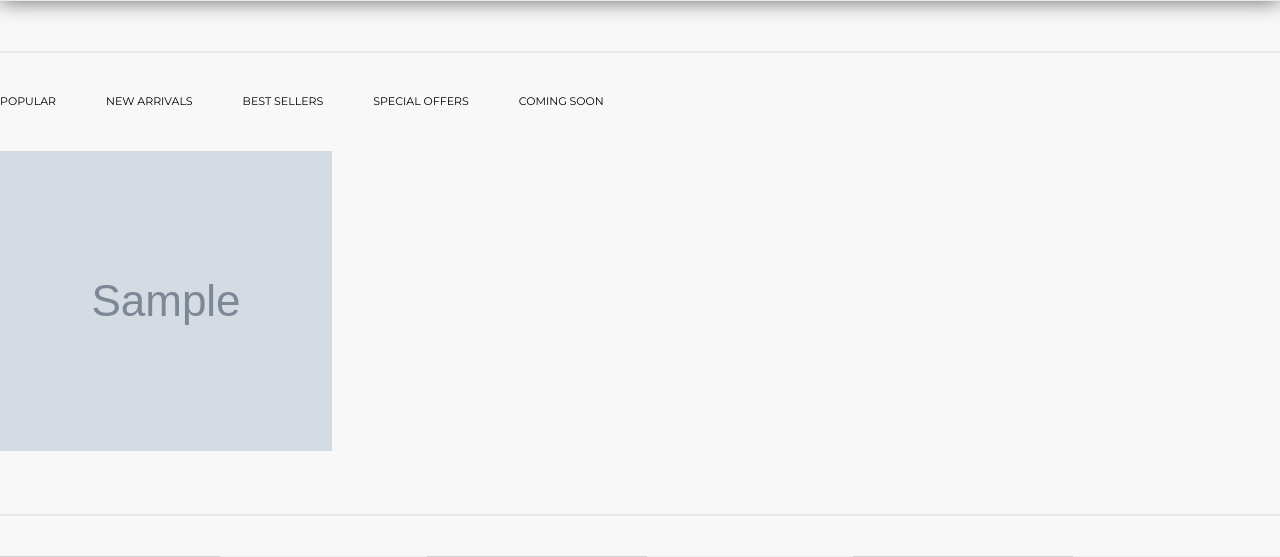
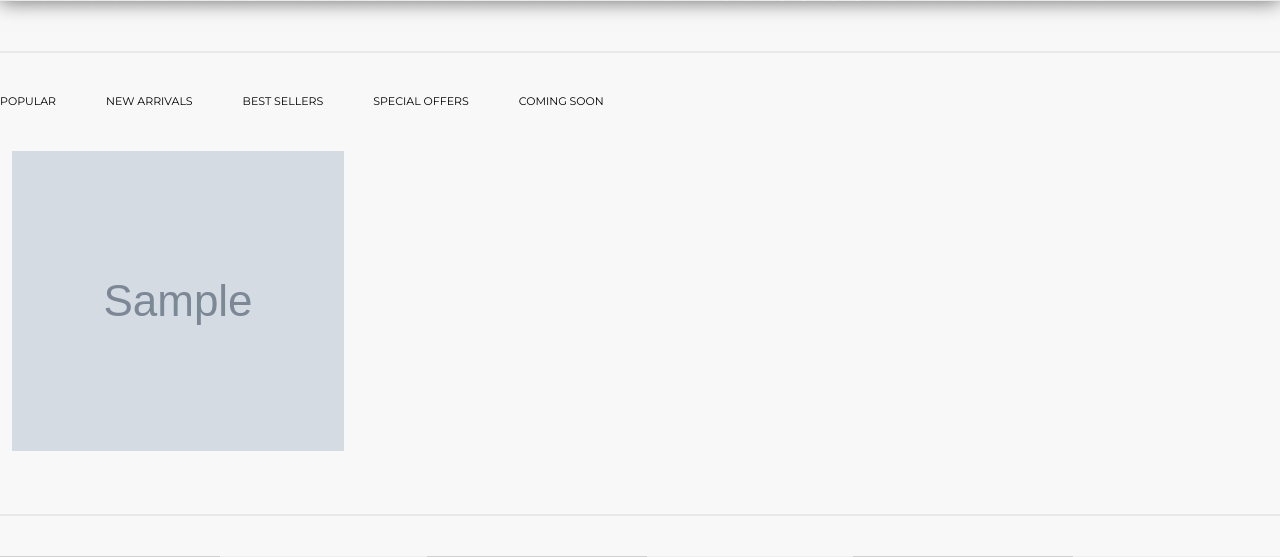
Before and after one commit to Fan4ik20/Vlark, a Django app: page / in a window 1280 px wide; the page is wider, and only the part inside the window is pictured. Shown: the part 697-1254 px from the top of that part. Run offline with Django 3.2, Linux system fonts and the light colour scheme; tables that the repository leaves empty hold one stand-in row (values such as "Sample post"); grey boxes marked "Sample" are stand-in pictures.

Commit message:
Fixed home.html design

```diff
--- a/shop/models.py
+++ b/shop/models.py
@@ -67,7 +67,7 @@ class Event(models.Model):
     event_name = models.CharField(max_length=30)
     description = models.CharField(max_length=500)
     event_date = models.DateTimeField()
-    event_cost = models.FloatField(default=0)
+    event_cost = models.IntegerField(default=0)
     event_address = models.CharField(max_length=50)
     event_img = models.ImageField(upload_to="event_img/")
     city = models.ForeignKey(City, on_delete=models.CASCADE)
--- a/shop/static/shop/css/base.css
+++ b/shop/static/shop/css/base.css
@@ -27,7 +27,12 @@ h1,h2,h3,h4,h5,h6{margin: 0;}
 .con_1400{
 	max-width: 1400px;
 	border-top: 2px solid #e8e8e8;
-	border-bottom: 2px solid #e8e8e8;
+	padding: 0;
+
+}
+
+.con_1423 {
+	max-width: 1423px;
 	padding: 0;
 
 }
@@ -314,9 +319,8 @@ h1,h2,h3,h4,h5,h6{margin: 0;}
 	width: 100%;
 	line-height: 0;
 	margin-bottom: 40px;
+	margin-left: 12px;
 	overflow:hidden;
-	display: flex;
-	justify-content: space-between;
 }
 
 .L{
@@ -335,6 +339,8 @@ h1,h2,h3,h4,h5,h6{margin: 0;}
 
 .gimg{
 	position: relative;
+	float: left;
+	margin-right: 23px;
 }
 
 .foto_width_332{width: 332px;}
--- a/shop/templates/shop/index.html
+++ b/shop/templates/shop/index.html
@@ -27,7 +27,10 @@
 				<a class="nav_link" href="#"><p>special offers</p></a>
 				<a class="nav_link" href="#"><p>coming soon</p></a>
 			</nav>
-			<div class="gallery">
+		</div>
+
+        <div class="container con_1423">
+            <div class="gallery">
                 {% for event in events.all %}
 					<a class="gimg spaceD" href="{{ event.get_url }}" >
 						<div class="event_info">
@@ -53,7 +56,10 @@
 					</a>
                 {% endfor %}
             </div>
-		</div>
+        </div>
+        <div class="container con_1400">
+        </div>
+
     {% include 'shop/teach.html' %}
 	</div>
 </body>
--- a/shop/urls.py
+++ b/shop/urls.py
@@ -4,10 +4,12 @@ from . import views
 
 urlpatterns = [
     path('', views.home, name='home'),
-    path('<slug:category_slug>/', views.home,
+    path('category/<slug:category_slug>/', views.home,
          name='event_by_category'),
-    path('<slug:category_slug>/<slug:subcategory_slug>/', views.home,
+    path('category/<slug:category_slug>/subcategory/<slug:subcategory_slug>/',
+         views.home,
          name='event_by_subcategory'),
-    path('<slug:category_slug>/<slug:subcategory_slug>/<slug:event_slug>/',
+    path('category/<slug:category_slug>/subcategory/<slug:subcategory_slug>/'
+         '<slug:event_slug>/',
          views.event_detail, name='event_detail')
 ]
```
Also changed, not shown: shop/migrations/0002_auto_20201113_2059.py (added).
